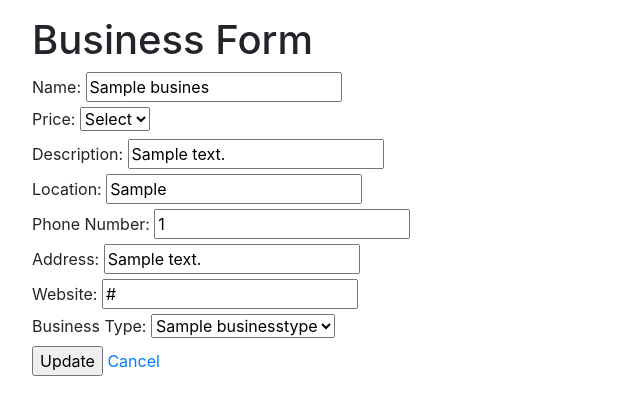
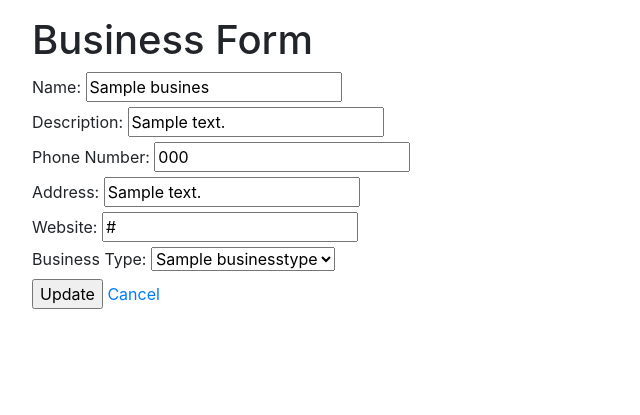
Before and after one commit to castlesmadeofcode/Stay-Safr, a Django app: page /businesses/1/form/ in a window 1280 px wide. Shown: the part 56-471 px from the top of the page, without its empty margins (0-640 px from the left). Run offline with Django 3.2, Linux system fonts and the light colour scheme; a user stored in the database is signed in; tables that the repository leaves empty hold one stand-in row (values such as "Sample post"); some libraries are stand-ins or nearby versions.

Commit message:
finished with styling for today

```diff
--- a/capstoneapp/models/business.py
+++ b/capstoneapp/models/business.py
@@ -9,10 +9,8 @@ class Business(models.Model):
 
     name = models.CharField(max_length=50)
     customer = models.ForeignKey(Customer, on_delete=models.DO_NOTHING)
-    price = models.IntegerField()
     description = models.CharField(max_length=255)
-    phone_number = models.IntegerField()
-    location = models.CharField(max_length=75, null=True)
+    phone_number = models.CharField(max_length=50)
     image = models.ImageField(upload_to="media/", null=True)
     address = models.CharField(max_length=75, null=True)
     website = models.CharField(max_length=75, null=True)
--- a/capstoneapp/models/customer.py
+++ b/capstoneapp/models/customer.py
@@ -10,7 +10,6 @@ class Customer(models.Model):
     user = models.OneToOneField(
         User, related_name='customer', on_delete=models.CASCADE)
     address = models.CharField(max_length=100)
-    phone_number = models.IntegerField()
     image = models.ImageField(upload_to="media/", null=True)
     is_owner = models.BooleanField()
 
@@ -26,7 +25,7 @@ class Customer(models.Model):
 def create_customer(sender, instance, created, **kwargs):
     if created:
         Customer.objects.create(
-            user=instance, is_owner=False, address="", phone_number=0, image="img")
+            user=instance, is_owner=False, address="", image="img")
 
 
 @receiver(post_save, sender=User)
--- a/capstoneapp/templates/businesses/business_form.html
+++ b/capstoneapp/templates/businesses/business_form.html
@@ -14,25 +14,8 @@
             <input id="name" type="text" name="name" value="{{ business.name }}" required>
         </fieldset>
         <fieldset>
-            <label for="price">Price: </label>
-                <select required id="price" type="text" name="price">
-                        <option value="" disabled selected>Select</option>
-                        <option {% if business.price == 1 %}selected{% endif %} value="1">1</option>
-                        <option {% if business.price == 2 %}selected{% endif %} value="2">2</option>
-                        <option {% if business.price == 3 %}selected{% endif %} value="3">3</option>
-                        <option {% if business.price == 4 %}selected{% endif %} value="4">4</option>
-                        <option {% if business.price == 5 %}selected{% endif %} value="5">5</option>
-                    </select>
-
-
-        </fieldset>
-        <fieldset>
             <label for="description">Description: </label>
             <input id="description" type="text" name="description" value="{{ business.description }}" required>
-        </fieldset>
-        <fieldset>
-            <label for="location">Location: </label>
-            <input id="location" type="text" name="location" value="{{ business.location }}" required>
         </fieldset>
         <fieldset>
             <label for="phone_number">Phone Number: </label>
--- a/capstoneapp/templates/registration/register.html
+++ b/capstoneapp/templates/registration/register.html
@@ -31,10 +31,6 @@
     <label for="inputAddress">Location</label>
     <input type="text" class="form-control" id="inputAddress"  name="address">
   </div>
-  <div class="form-group">
-    <label for="phone_number">Phone Number</label>
-    <input type="text" class="form-control" id="phone_number" name="phone_number">
-  </div>
    <div class="form-group">
     <label for="image">Image</label>
     <input required type="file" id="image" name="image">
--- a/capstoneapp/views/auth/register.py
+++ b/capstoneapp/views/auth/register.py
@@ -25,7 +25,6 @@ def register(request):
             )
 
             new_user.customer.address = form_data['address']
-            new_user.customer.phone_number = form_data['phone_number']
             new_user.customer.image = form_files['image']
             new_user.customer.is_owner = False
             new_user.customer.save()
--- a/capstoneapp/views/businesses/business_details.py
+++ b/capstoneapp/views/businesses/business_details.py
@@ -73,9 +73,7 @@ def business_details(request, business_id):
             business_to_update = get_business(business_id)
 
             business_to_update.name = form_data['name']
-            business_to_update.price = form_data['price']
             business_to_update.description = form_data['description']
-            business_to_update.location = form_data['location']
             business_to_update.phone_number = form_data['phone_number']
             business_to_update.address = form_data['address']
             business_to_update.website = form_data['website']
--- a/capstoneapp/views/businesses/business_list.py
+++ b/capstoneapp/views/businesses/business_list.py
@@ -36,10 +36,8 @@ def business_list(request):
 
         new_business = Business.objects.create(
             name=form_data['name'],
-            price=form_data['price'],
             description=form_data['description'],
             customer_id=request.user.customer.id,
-            location=form_data['location'],
             phone_number=form_data['phone_number'],
             address=form_data['address'],
             website=form_data['website'],
```
Also changed, not shown: capstoneapp/templates/businesses/business_detail.html (+19 -21 lines), capstoneapp/migrations/0012_auto_20200626_2102.py (added), capstoneapp/migrations/0013_remove_customer_phone_number.py (added), capstoneapp/migrations/0014_auto_20200626_2110.py (added).
